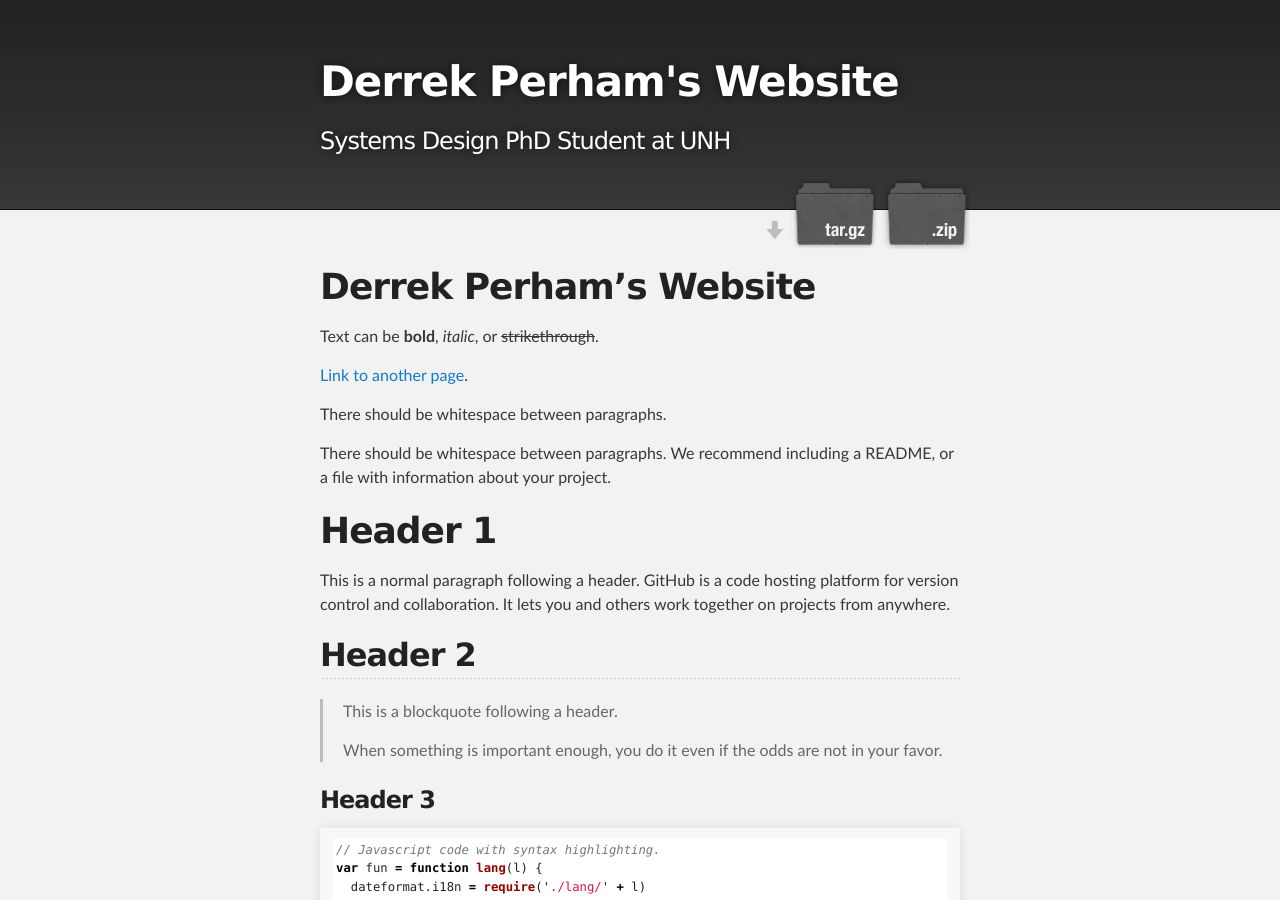
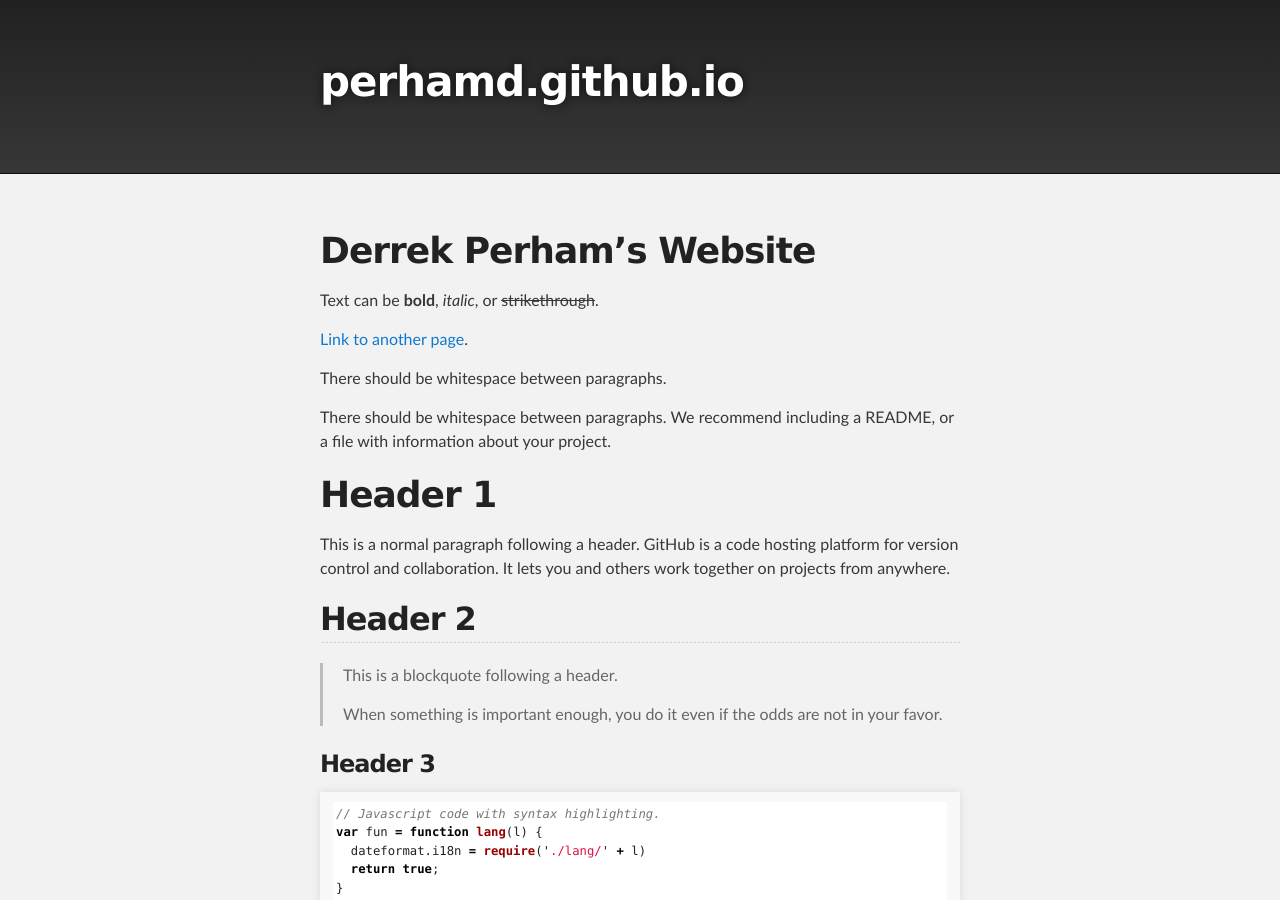
Before and after one commit to PerhamD/perhamd.github.io, a Jekyll site: the page built from index.md, in a window 1280 px wide and 900 px high. Built offline with Jekyll 4.4.1, drawn with Linux system fonts in a browser that asks for light colours; our own code applies the rules of GitHub Pages for plain Markdown files; the repository's description, which GitHub fills in, is left out.

Commit message:
Update _config.yml

```diff
--- a/_config.yml
+++ b/_config.yml
@@ -1,5 +1 @@
-title: Derrek Perham's Website
-description: Systems Design PhD Student at UNH
-show_downloads: true
-google_analytics:
 theme: jekyll-theme-slate
```
